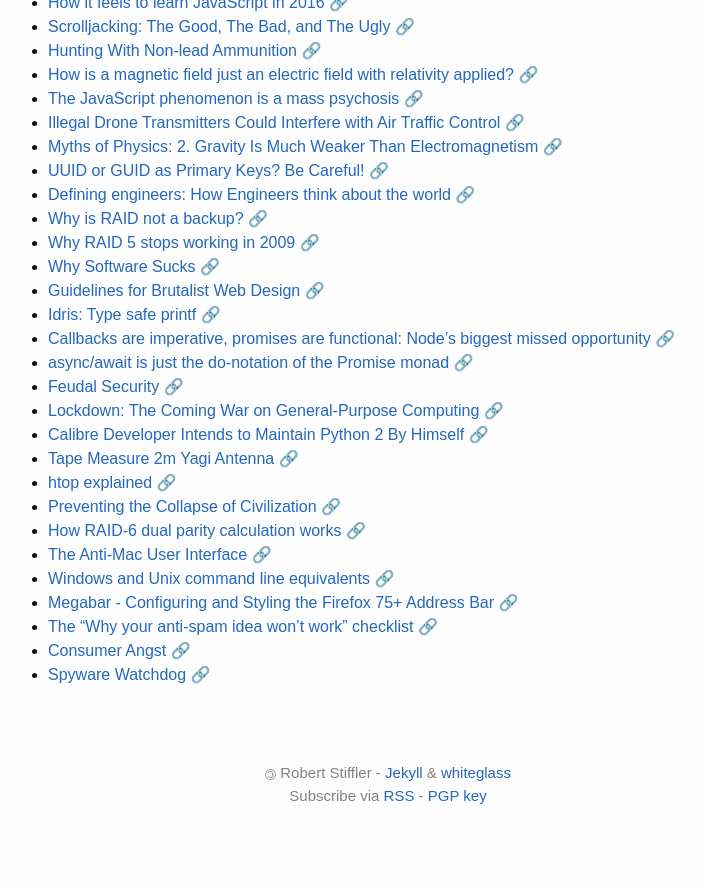
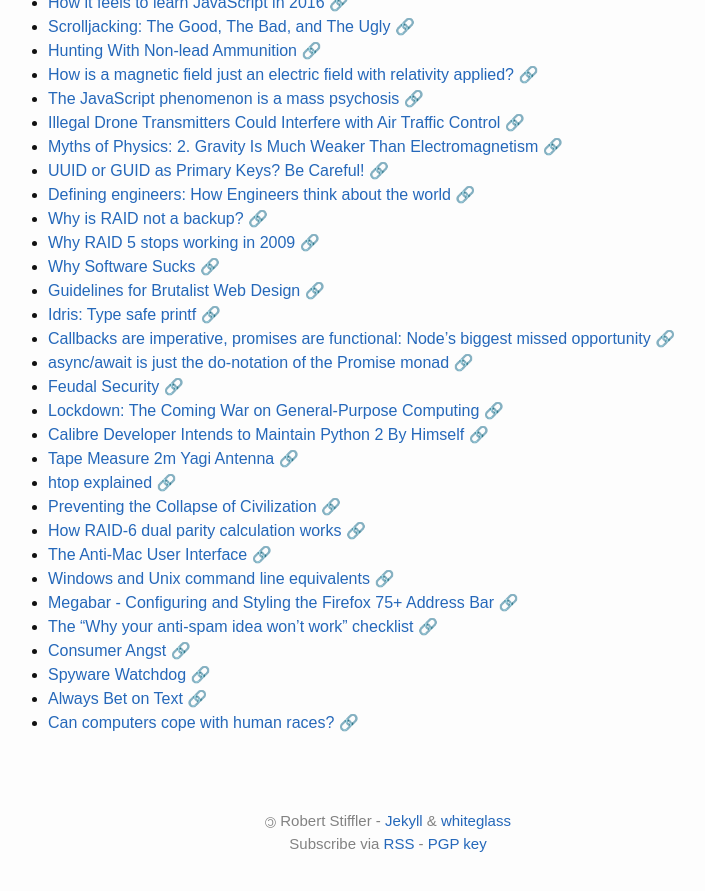
Before and after one commit to stifflerus/stifflerus, a Jekyll site: the page built from links.md, in a window 1280 px wide and 900 px high, scrolled down 1757 px. Shown: the top 891 px of the window, without its empty margins (252-957 px from the left). Built offline with Jekyll 4.4.1, drawn with Linux system fonts in a browser that asks for light colours; before the commit the page ends 2609 px from its top, so only the background shows below that.

Commit message:
Added two more links

```diff
--- a/_data/links.yml
+++ b/_data/links.yml
@@ -187,3 +187,7 @@ links:
     url: https://arachnoid.com/lutusp/consumerangst.html
   - title: Spyware Watchdog
     url: https://spyware.neocities.org/
+  - title: Always Bet on Text
+    url: https://graydon2.dreamwidth.org/193447.html
+  - title: Can computers cope with human races?
+    url: https://web.stanford.edu/~learnest/les/mongrel.htm
```
